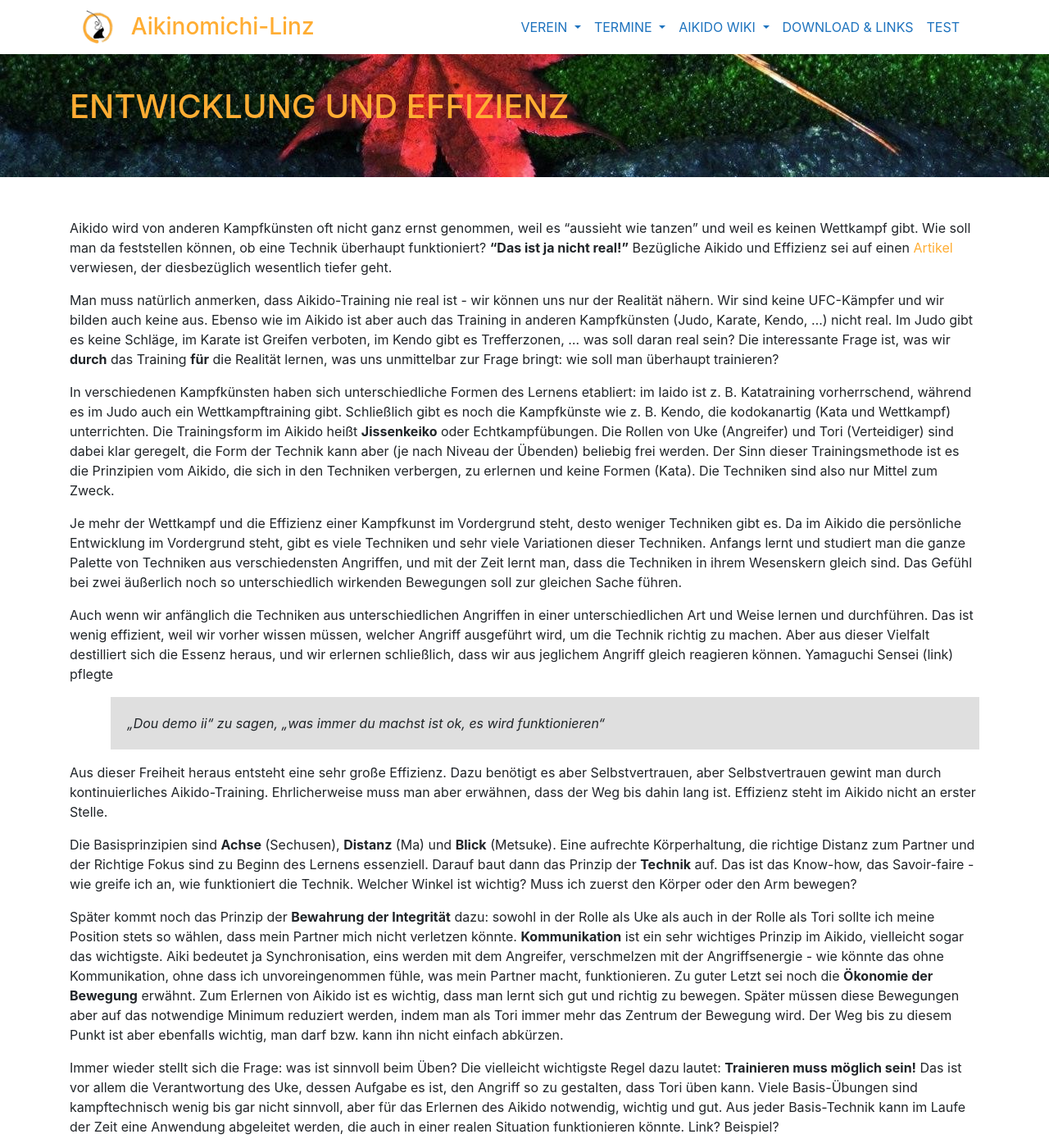
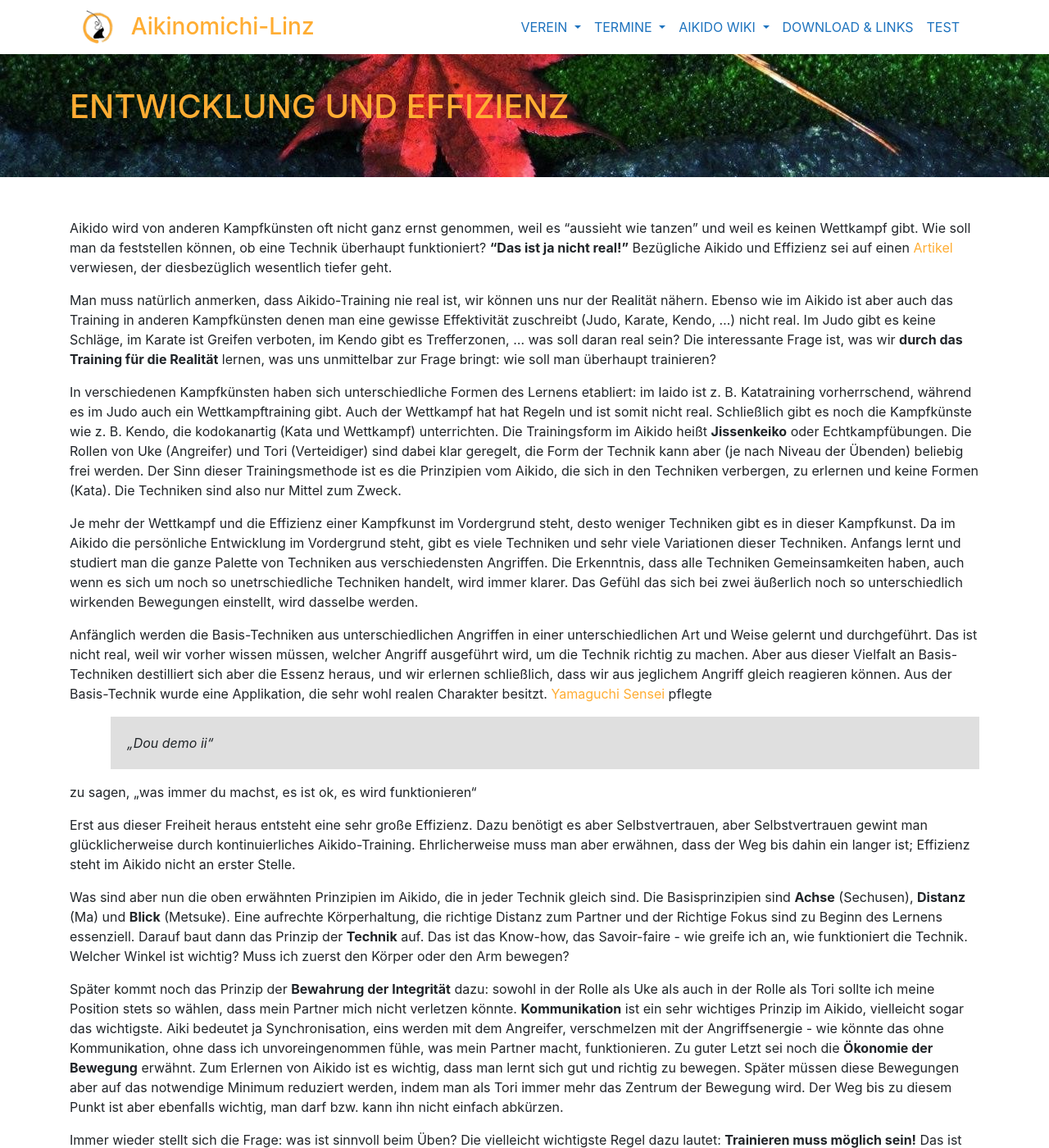
Before and after one commit to TWachs/aikinomichi-linz, a Jekyll site: the page built from prinzipien.md, in a window 1280 px wide and 1400 px high. Shown: the whole window at 82% size. Built offline with Jekyll 4.4.1, drawn with Linux system fonts in a browser that asks for light colours; nearby versions of some CDN libraries; some of the changed text lies outside the part shown.

Commit message:
Update prinzipien.md
Text fertig

```diff
--- a/prinzipien.md
+++ b/prinzipien.md
@@ -8,41 +8,29 @@ title: Entwicklung und Effizienz
 
 Aikido wird von anderen Kampfkünsten oft nicht ganz ernst genommen, weil es "aussieht wie tanzen" und weil es keinen Wettkampf gibt. Wie soll man da feststellen können, ob eine Technik überhaupt funktioniert? **"Das ist ja nicht real!"** Bezügliche Aikido und Effizienz sei auf einen [Artikel](http://aikido-brunogonzalez.com/Online/Article/Effectiveness.pdf){:target="_blank"} verwiesen, der diesbezüglich wesentlich tiefer geht.
 
-Man muss natürlich anmerken, dass Aikido-Training nie real ist - wir können uns nur der Realität nähern. Wir sind keine UFC-Kämpfer und wir bilden auch keine aus. Ebenso wie im Aikido ist aber auch das Training in anderen Kampfkünsten (Judo, Karate, Kendo, …) nicht real. Im Judo gibt es keine Schläge, im Karate ist Greifen verboten, im Kendo gibt es Trefferzonen, ... was soll daran real sein? Die interessante Frage ist, was wir **durch** das Training **für** die Realität lernen, was uns unmittelbar zur Frage bringt: wie soll man überhaupt trainieren?
+Man muss natürlich anmerken, dass Aikido-Training nie real ist, wir können uns nur der Realität nähern. Ebenso wie im Aikido ist aber auch das Training in anderen Kampfkünsten denen man eine gewisse Effektivität zuschreibt (Judo, Karate, Kendo, …) nicht real. Im Judo gibt es keine Schläge, im Karate ist Greifen verboten, im Kendo gibt es Trefferzonen, ... was soll daran real sein? Die interessante Frage ist, was wir **durch das Training für die Realität** lernen, was uns unmittelbar zur Frage bringt: wie soll man überhaupt trainieren?
 
-In verschiedenen Kampfkünsten haben sich unterschiedliche Formen des Lernens etabliert: im Iaido ist z. B. Katatraining vorherrschend, während es im Judo auch ein Wettkampftraining gibt. Schließlich gibt es noch die Kampfkünste wie z. B. Kendo, die kodokanartig (Kata und Wettkampf) unterrichten. Die Trainingsform im Aikido heißt **Jissenkeiko** oder Echtkampfübungen. Die Rollen von Uke (Angreifer) und Tori (Verteidiger) sind dabei klar geregelt, die Form der Technik kann aber (je nach Niveau der Übenden) beliebig frei werden. Der Sinn dieser Trainingsmethode ist es die Prinzipien vom Aikido, die sich in den Techniken verbergen, zu erlernen und keine Formen (Kata). Die Techniken sind also nur Mittel zum Zweck.
+In verschiedenen Kampfkünsten haben sich unterschiedliche Formen des Lernens etabliert: im Iaido ist z. B. Katatraining vorherrschend, während es im Judo auch ein Wettkampftraining gibt. Auch der Wettkampf hat hat Regeln und ist somit nicht real. Schließlich gibt es noch die Kampfkünste wie z. B. Kendo, die kodokanartig (Kata und Wettkampf) unterrichten. Die Trainingsform im Aikido heißt **Jissenkeiko** oder Echtkampfübungen. Die Rollen von Uke (Angreifer) und Tori (Verteidiger) sind dabei klar geregelt, die Form der Technik kann aber (je nach Niveau der Übenden) beliebig frei werden. Der Sinn dieser Trainingsmethode ist es die Prinzipien vom Aikido, die sich in den Techniken verbergen, zu erlernen und keine Formen (Kata). Die Techniken sind also nur Mittel zum Zweck.
 
+Je mehr der Wettkampf und die Effizienz einer Kampfkunst im Vordergrund steht, desto weniger Techniken gibt es in dieser Kampfkunst. Da im Aikido die persönliche Entwicklung im Vordergrund steht, gibt es viele Techniken und sehr viele Variationen dieser Techniken. Anfangs lernt und studiert man die ganze Palette von Techniken aus verschiedensten Angriffen. Die Erkenntnis, dass alle Techniken Gemeinsamkeiten haben, auch wenn es sich um noch so unetrschiedliche Techniken handelt, wird immer klarer. Das Gefühl das sich bei zwei äußerlich noch so unterschiedlich wirkenden Bewegungen einstellt, wird dasselbe werden.
 
-Je mehr der Wettkampf und die Effizienz einer Kampfkunst im Vordergrund steht, desto weniger Techniken gibt es. Da im Aikido die persönliche Entwicklung im Vordergrund steht, gibt es viele Techniken und sehr viele Variationen dieser Techniken. Anfangs lernt und studiert man die ganze Palette von Techniken aus verschiedensten Angriffen, und mit der Zeit lernt man, dass die Techniken in ihrem Wesenskern gleich sind. Das Gefühl bei zwei äußerlich noch so unterschiedlich wirkenden Bewegungen soll zur gleichen Sache führen.
+Anfänglich werden die Basis-Techniken aus unterschiedlichen Angriffen in einer unterschiedlichen Art und Weise gelernt und durchgeführt. Das ist nicht real, weil wir vorher wissen müssen, welcher Angriff ausgeführt wird, um die Technik richtig zu machen. Aber aus dieser Vielfalt an Basis-Techniken destilliert sich aber die Essenz heraus, und wir erlernen schließlich, dass wir aus jeglichem Angriff gleich reagieren können. Aus der Basis-Technik wurde eine Applikation, die sehr wohl realen Charakter besitzt. [Yamaguchi Sensei](https://www.youtube.com/watch?v=EqQdOXD79k8){:target="_blank"} pflegte
+> „Dou demo ii“
 
-Auch wenn wir anfänglich die Techniken aus unterschiedlichen Angriffen in einer unterschiedlichen Art und Weise lernen und durchführen. Das ist wenig effizient, weil wir vorher wissen müssen, welcher Angriff ausgeführt wird, um die Technik richtig zu machen. Aber aus dieser Vielfalt destilliert sich die Essenz heraus, und wir erlernen schließlich, dass wir aus jeglichem Angriff gleich reagieren können. Yamaguchi Sensei (link) pflegte
-> „Dou demo ii“
-zu sagen, „was immer du machst ist ok, es wird funktionieren“
+zu sagen, „was immer du machst, es ist ok, es wird funktionieren“
 
-Aus dieser Freiheit heraus entsteht eine sehr große Effizienz. Dazu benötigt es aber Selbstvertrauen, aber Selbstvertrauen gewint man durch kontinuierliches Aikido-Training. Ehrlicherweise muss man aber erwähnen, dass der Weg bis dahin lang ist. Effizienz steht im Aikido nicht an erster Stelle.
+Erst aus dieser Freiheit heraus entsteht eine sehr große Effizienz. Dazu benötigt es aber Selbstvertrauen, aber Selbstvertrauen gewint man glücklicherweise durch kontinuierliches Aikido-Training. Ehrlicherweise muss man aber erwähnen, dass der Weg bis dahin ein langer ist; Effizienz steht im Aikido nicht an erster Stelle.
 
-Die Basisprinzipien sind **Achse** (Sechusen), **Distanz** (Ma) und **Blick** (Metsuke). Eine aufrechte Körperhaltung, die richtige Distanz zum Partner und der Richtige Fokus sind zu Beginn des Lernens essenziell. Darauf baut dann das Prinzip der **Technik** auf. Das ist das Know-how, das Savoir-faire - wie greife ich an, wie funktioniert die Technik. Welcher Winkel ist wichtig? Muss ich zuerst den Körper oder den Arm bewegen?
+Was sind aber nun die oben erwähnten Prinzipien im Aikido, die in jeder Technik gleich sind. Die Basisprinzipien sind **Achse** (Sechusen), **Distanz** (Ma) und **Blick** (Metsuke). Eine aufrechte Körperhaltung, die richtige Distanz zum Partner und der Richtige Fokus sind zu Beginn des Lernens essenziell. Darauf baut dann das Prinzip der **Technik** auf. Das ist das Know-how, das Savoir-faire - wie greife ich an, wie funktioniert die Technik. Welcher Winkel ist wichtig? Muss ich zuerst den Körper oder den Arm bewegen?
 
 Später kommt noch das Prinzip der **Bewahrung der Integrität** dazu: sowohl in der Rolle als Uke als auch in der Rolle als Tori sollte ich meine Position stets so wählen, dass mein Partner mich nicht verletzen könnte. **Kommunikation** ist ein sehr wichtiges Prinzip im Aikido, vielleicht sogar das wichtigste. Aiki bedeutet ja Synchronisation, eins werden mit dem Angreifer, verschmelzen mit der Angriffsenergie - wie könnte das ohne Kommunikation, ohne dass ich unvoreingenommen fühle, was mein Partner macht, funktionieren. Zu guter Letzt sei noch die **Ökonomie der Bewegung** erwähnt. Zum Erlernen von Aikido ist es wichtig, dass man lernt sich gut und richtig zu bewegen. Später müssen diese Bewegungen aber auf das notwendige Minimum reduziert werden, indem man als Tori immer mehr das Zentrum der Bewegung wird. Der Weg bis zu diesem Punkt ist aber ebenfalls wichtig, man darf bzw. kann ihn nicht einfach abkürzen.
 
-Immer wieder stellt sich die Frage: was ist sinnvoll beim Üben? Die vielleicht wichtigste Regel dazu lautet: **Trainieren muss möglich sein!** Das ist vor allem die Verantwortung des Uke, dessen Aufgabe es ist, den Angriff so zu gestalten, dass Tori üben kann. Viele Basis-Übungen sind kampftechnisch wenig bis gar nicht sinnvoll, aber für das Erlernen des Aikido notwendig, wichtig und gut. Aus jeder Basis-Technik kann im Laufe der Zeit eine Anwendung abgeleitet werden, die auch in einer realen Situation funktionieren könnte. Link? Beispiel?
-
-In Japan sagt man, Lernen sei [Shu-ha-ri](https://aikidonosekai.wordpress.com/2014/03/21/shu-ha-ri-mastery-aikido/){:target="_blank"}: Shu ist dabei sozusagen die Lehrzeit, wo man die Techniken möglichst genau kopiert und nachmacht. Ri wäre dann die Meisterschaft, wo die exakte Form der Techniken in den Hintergrund rückt und nur mehr die Prinzipien wesentlich sind. Dazwischen ist die Phase des ha, ein Hinterfragen der Formen, ein Brechen mit der Tradition, vielleicht eine Sturm- und Drangzeit.
-
-
-
-  Die Erkenntnis, dass alle Techniken Gemeinsamkeiten haben, auch wenn es sich um noch so unetrschiedliche Techniken handelt, wird immer klarer.
+Immer wieder stellt sich die Frage: was ist sinnvoll beim Üben? Die vielleicht wichtigste Regel dazu lautet: **Trainieren muss möglich sein!** Das ist vor allem die Verantwortung des Uke, dessen Aufgabe es ist, den Angriff so zu gestalten, dass Tori üben kann. Die Basis-Übungen sind kampftechnisch wenig bis gar nicht sinnvoll, aber trotzdem für das Erlernen des Aikido notwendig, wichtig und gut. Aus jeder Basis-Technik kann im Laufe der Zeit eine Applikation abgeleitet werden, die auch in einer realen Situation funktionieren könnte.
 
 
 
 
 
 
-Als Denkanstoß sei ein Ausspruch meines Lehrers Stéphane Goffin angeführt:
-
-> "Unsere schlechten Gewohnheiten im Aikido hindern uns heute daran gutes Aikido zu machen, unsere guten Gewohnheiten im Aikido werden uns morgen daran hindern gutes Aikido zu machen".
-
-
-
 
 </div>
```
